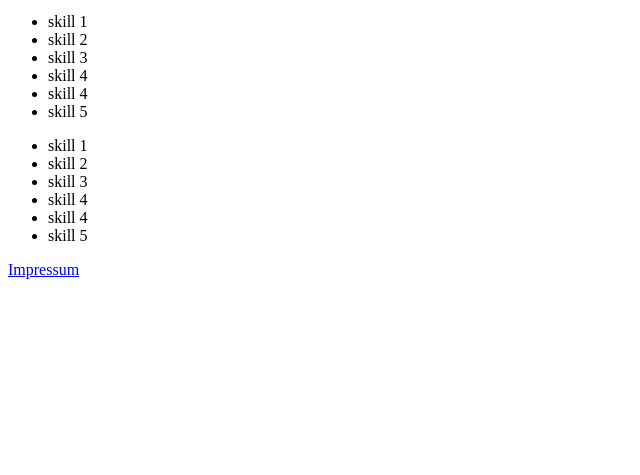
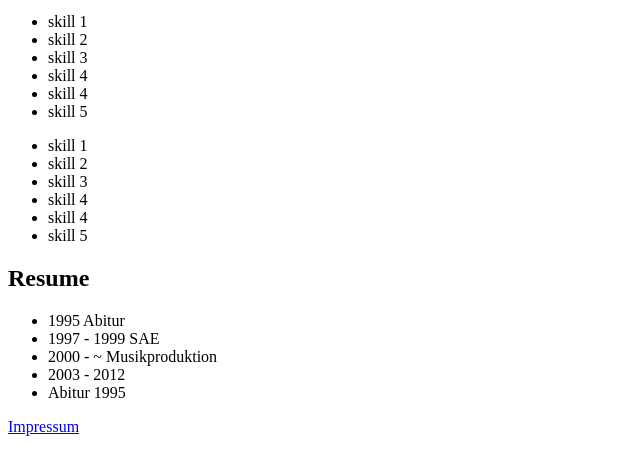
Before and after one commit to sebuzz/personal-webpage, a plain HTML site: page index.html in a window 1280 px wide. Shown: the part 137-612 px from the top of the page, without its empty margins (0-640 px from the left). Drawn offline with Linux system fonts and the light colour scheme.

Commit message:
updated html

```diff
--- a/index.html
+++ b/index.html
@@ -45,7 +45,21 @@
           <li>skill 5</li>
         </ul>
       </div>
-      <div id="business-card"></div>
+      <div id="business-card">
+        <div class="telefon"></div>
+        <div class="mail"></div>
+      </div>
+      <section></section>
+      <div id="my-cv" class="cv">
+        <h2>Resume</h2>
+        <ul>
+          <li>1995 Abitur</li>
+          <li>1997 - 1999 SAE</li>
+          <li>2000 - ~ Musikproduktion</li>
+          <li>2003 - 2012</li>
+          <li>Abitur 1995</li>
+        </ul>
+      </div>
     </main>
     <footer>
       <div>
```
